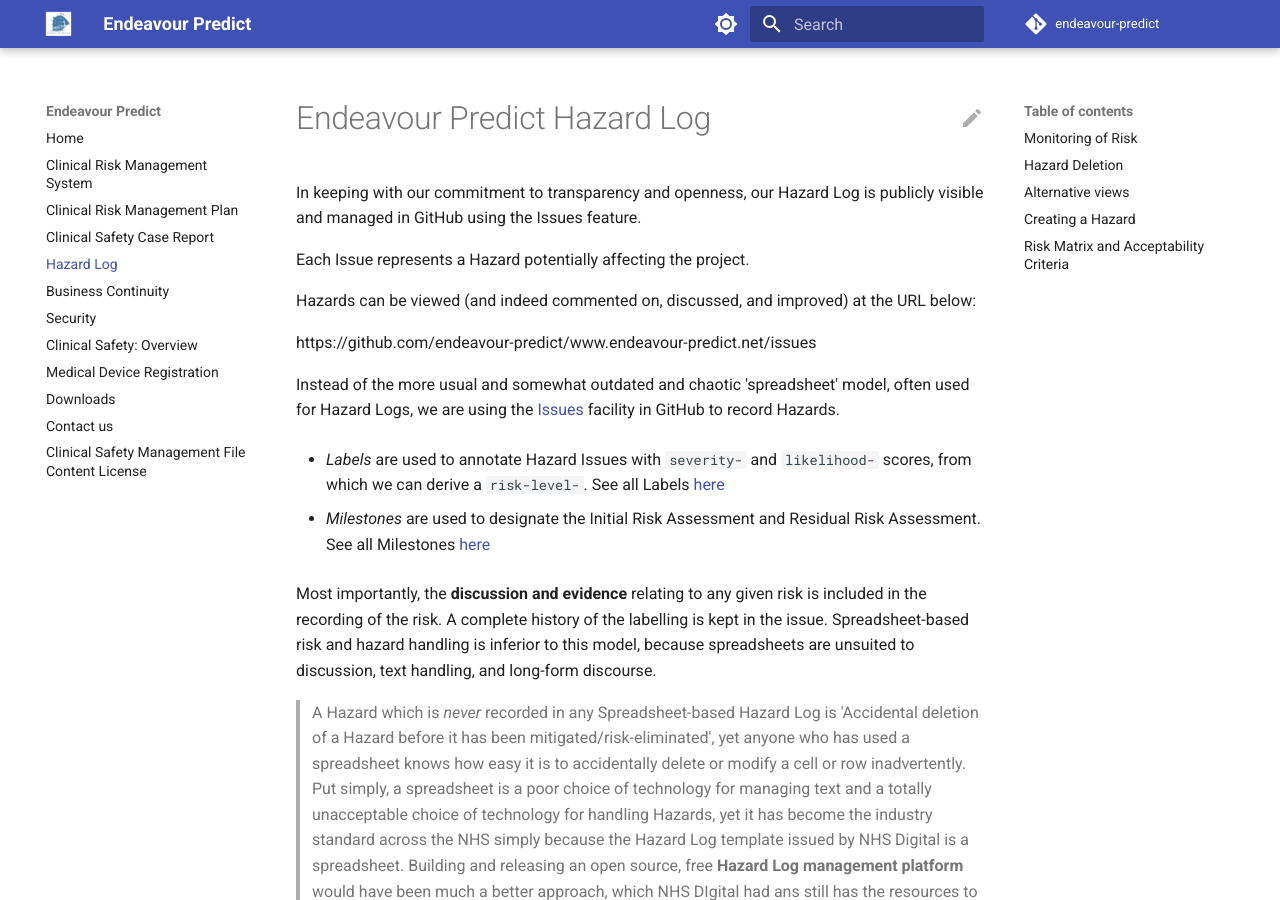
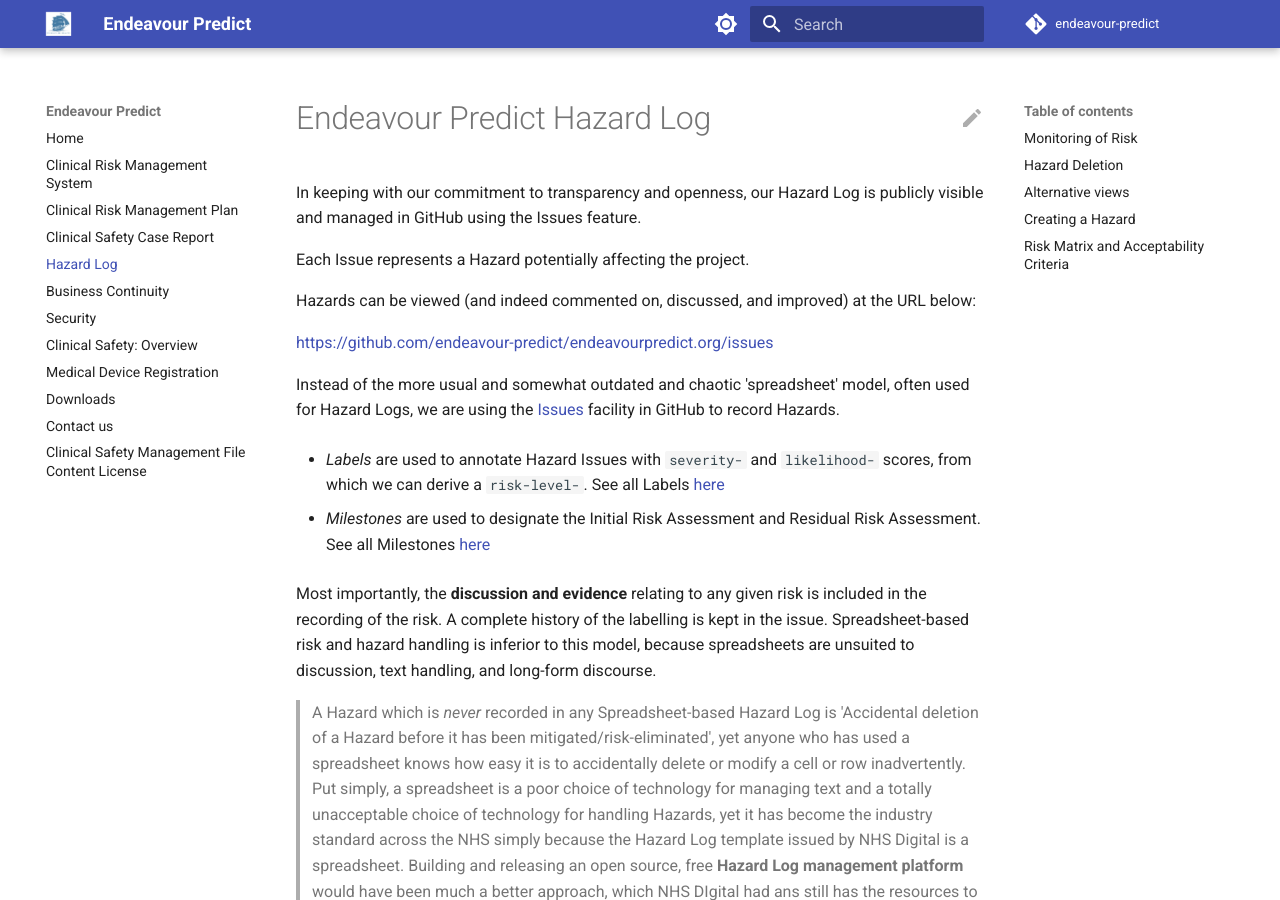
Before and after one commit to anchit-chandran/endeavourpredict.org, an MkDocs documentation site: the page built from clinical-safety-management-file/hazard-log.md, in a window 1280 px wide and 900 px high. Built offline with MkDocs 1.6.1 and Material for MkDocs 9.7.7, drawn with Linux system fonts in a browser that asks for light colours; comment, search, counter and statistics services are not loaded.

Commit message:
corrected URL for Hazard log

```diff
--- a/clinical-safety-management-file/hazard-log.md
+++ b/clinical-safety-management-file/hazard-log.md
@@ -11,7 +11,7 @@
 
 Hazards can be viewed (and indeed commented on, discussed, and improved) at the URL below:
 
-https://github.com/endeavour-predict/www.endeavour-predict.net/issues
+<https://github.com/endeavour-predict/endeavourpredict.org/issues>
 
 Instead of the more usual and somewhat outdated and chaotic 'spreadsheet' model, often used for Hazard Logs, we are using the [Issues](https://github.com/endeavour-predict/www.endeavour-predict.net/issues/issues) facility in GitHub to record Hazards.
 
```
